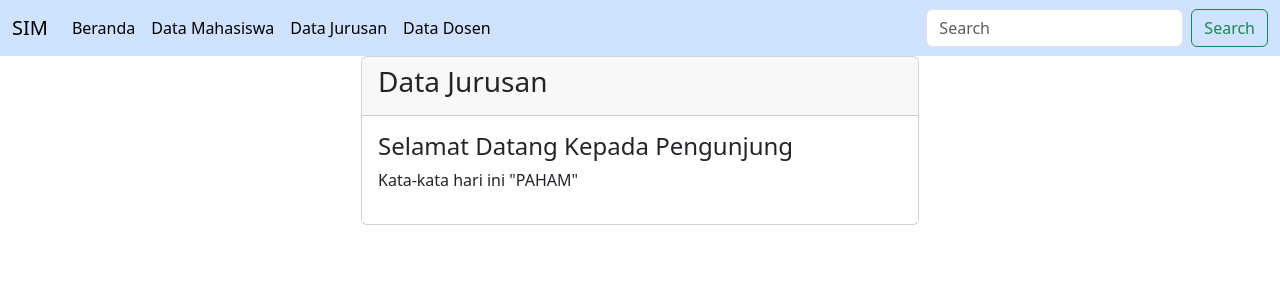
After one commit to srimaharaniii/project, a PHP site: page /project/modul-jurusan/index.php in a window 1280 px wide. The commit adds this page. Shown: the top 300 px of the page. Run offline with PHP 8.4, Linux system fonts and the light colour scheme.

Commit message:
memperbaiki link navbar dan membuat index jurusan

```diff
--- /dev/null
+++ b/modul-jurusan/index.php
@@ -0,0 +1,32 @@
+<!DOCTYPE html>
+<html lang="en">
+<head>
+    <meta charset="UTF-8">
+    <meta name="viewport" content="width=device-width, initial-scale=1.0">
+    <title>Data Jurusan</title>
+    <link rel="stylesheet" href="../css/bootstrap.css">
+</head>
+<body>
+
+<?php include_once ('../navbar.php');
+
+?>
+<div class="container">
+    <div clas="row mt-">
+        <div class="col-6 m-auto">
+            <div class="card">
+            <div class="card-header">
+                <h3>Data Jurusan</h3>
+            </div>
+            <div class="card-body">
+                <h4>Selamat Datang Kepada Pengunjung</h4>
+                <p>Kata-kata hari ini "PAHAM"</p>
+            </div>
+            </div>
+        </div>
+    </div>
+</div>
+    <script src="../js/bootstrap.js"></script>
+    <script src="../js/bootstrap.bundle.js"></script>
+</body>
+</html>
--- a/navbar.php
+++ b/navbar.php
@@ -7,13 +7,13 @@
     <div class="collapse navbar-collapse" id="navbarSupportedContent">
       <ul class="navbar-nav me-auto mb-2 mb-lg-0">
         <li class="nav-item">
-          <a class="nav-link active" aria-current="page" href="#">Beranda</a>
+          <a class="nav-link active" aria-current="page" href="/project/index.php">Beranda</a>
         </li>
         <li class="nav-item">
           <a class="nav-link active" aria-current="page" href="#">Data Mahasiswa</a>
         </li>
         <li class="nav-item">
-          <a class="nav-link active" aria-current="page" href="#">Data Jurusan</a>
+          <a class="nav-link active" aria-current="page" href="/project/modul-jurusan/index.php">Data Jurusan</a>
         </li>
         <li class="nav-item">
           <a class="nav-link active" aria-current="page" href="#">Data Dosen</a>
```
